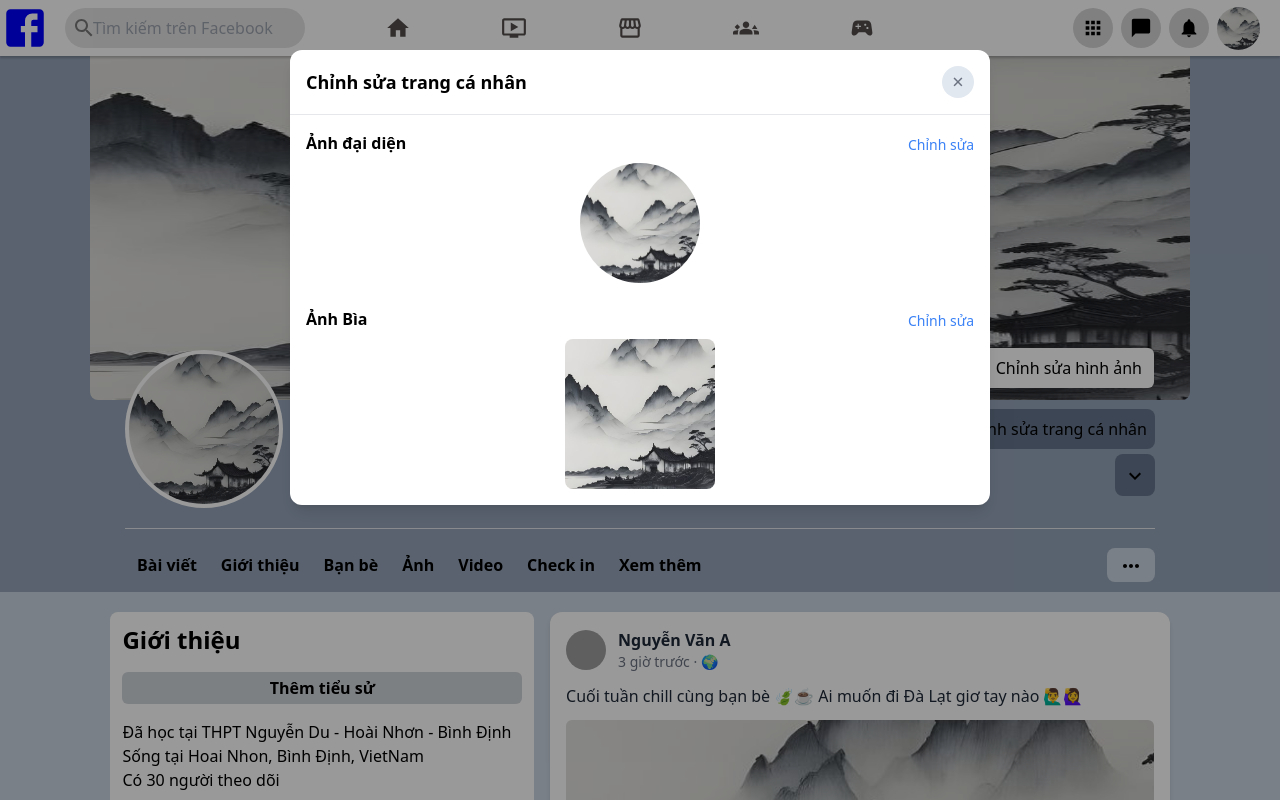
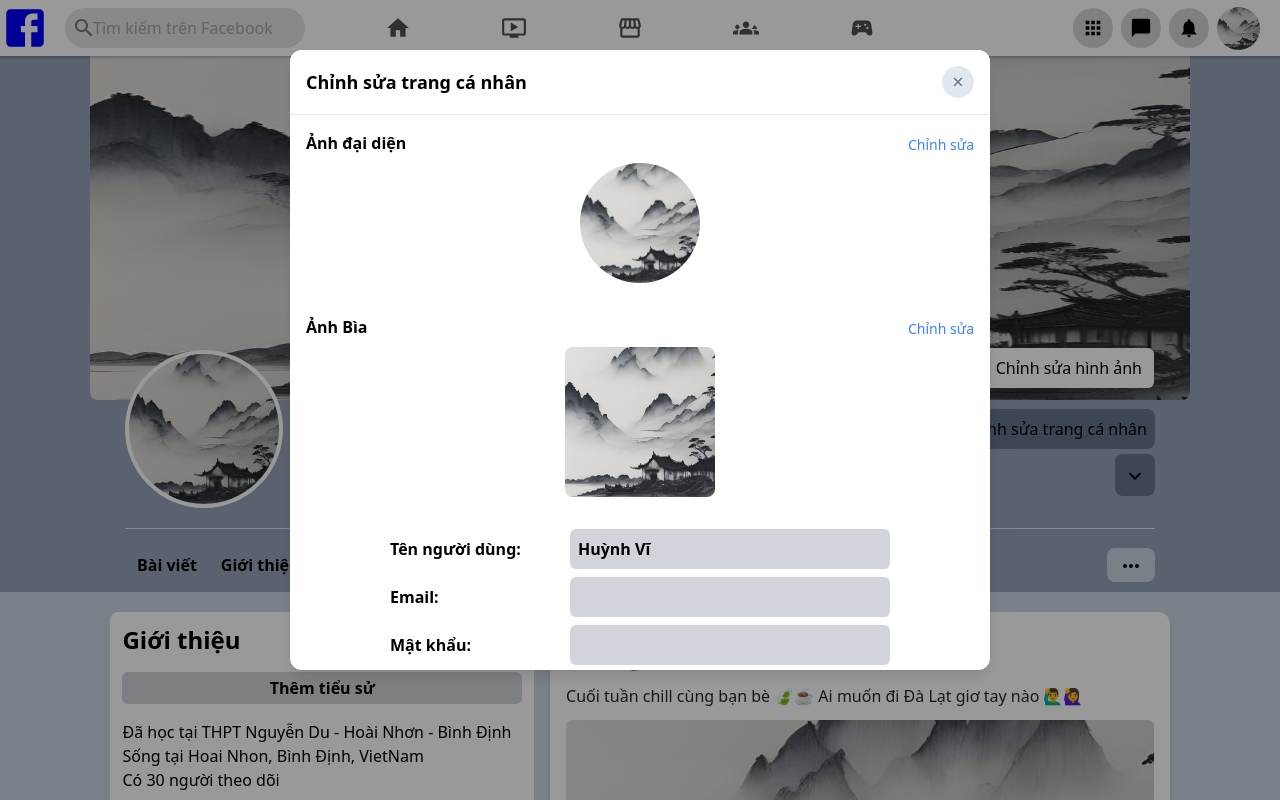
Before and after one commit to alixblu/social_network_frontend, a React (Vite) app: page /profile in a window 1280 px wide. Both pictures are taken after a click on the button "Chỉnh sửa trang cá nhân". Built offline with nearby package versions, Linux system fonts and the light colour scheme; grey boxes are pictures that could not be loaded.

Commit message:
Thêm admin

```diff
--- a/package.json
+++ b/package.json
@@ -18,7 +18,8 @@
     "react": "^19.0.0",
     "react-dom": "^19.0.0",
     "react-icons": "^5.5.0",
-    "react-router-dom": "^7.5.0"
+    "react-router-dom": "^7.5.0",
+    "tailwind-scrollbar-hide": "^2.0.0"
   },
   "devDependencies": {
     "@eslint/js": "^9.21.0",
--- a/src/config/routes.js
+++ b/src/config/routes.js
@@ -4,6 +4,7 @@ const routes = {
     friends: "/friends",     // Trang bạn bè
     login: "/login",
     register: "/register",
+    admin : "/admin",
     // Có thể thêm các route khác sau này như:
     // messages: "/messages",
     // settings: "/settings",
--- a/src/index.css
+++ b/src/index.css
@@ -2,9 +2,7 @@
 @tailwind components;
 @tailwind utilities;
 
-html, body {
-  overflow-x: hidden;
-}
+
 .app-container {
     display: flex;
     flex-direction: column;
@@ -43,5 +41,5 @@ body,
     margin: 0;
     padding: 0;
     height: 100%;
-  overflow: hidden;
+    overflow-y: auto;
   }
--- /dev/null
+++ b/src/pages/admin/admin.jsx
@@ -0,0 +1,132 @@
+import React, { useState } from 'react';
+import { useNavigate } from 'react-router-dom';
+
+function Admin() {
+  const [activeTab, setActiveTab] = useState('posts');
+  const [searchPost, setSearchPost] = useState('');
+  const [searchUser, setSearchUser] = useState('');
+
+  const posts = [
+    { id: 1, title: 'Bài viết React', content: 'Giới thiệu ReactJS' },
+    { id: 2, title: 'Bài viết Vue', content: 'Nội dung VueJS cơ bản' },
+    { id: 3, title: 'Bài viết Angular', content: 'Khái niệm Angular' },
+  ];
+
+  const users = [
+    { id: 1, name: 'Nguyễn Văn A', email: 'a@gmail.com' },
+    { id: 2, name: 'Trần Thị B', email: 'b@gmail.com' },
+    { id: 3, name: 'Lê Văn C', email: 'c@gmail.com' },
+  ];
+
+  // Lọc dữ liệu theo thanh tìm kiếm
+  const filteredPosts = posts.filter(post =>
+    post.title.toLowerCase().includes(searchPost.toLowerCase())
+  );
+
+  const filteredUsers = users.filter(user =>
+    user.name.toLowerCase().includes(searchUser.toLowerCase())
+  );
+
+  const handleLogout = () => {
+    alert('Đăng xuất thành công!');
+    navigate("/home")
+    // Logic đăng xuất ở đây (ví dụ: xoá token, chuyển hướng về trang đăng nhập...)
+  };
+
+  const navigate = useNavigate()
+  return (
+    <div className="p-6 max-w-4xl mx-auto">
+      {/* Header */}
+      <div className="flex justify-between items-center mb-6">
+        <h1 className="text-3xl font-bold">Trang Quản Trị</h1>
+        <button
+          onClick={handleLogout}
+          className="px-4 py-2 bg-blue-500 text-white rounded-md hover:bg-blue-600"
+        >
+          Đăng xuất
+        </button>
+      </div>
+
+      {/* Tabs */}
+      <ul className="flex border-b mb-6">
+        <li
+          className={`cursor-pointer px-4 py-2 font-semibold ${
+            activeTab === 'posts' ? 'border-b-2 border-blue-500 text-blue-500' : 'text-gray-500'
+          }`}
+          onClick={() => setActiveTab('posts')}
+        >
+          Quản lý Bài viết
+        </li>
+        <li
+          className={`cursor-pointer px-4 py-2 font-semibold ${
+            activeTab === 'users' ? 'border-b-2 border-blue-500 text-blue-500' : 'text-gray-500'
+          }`}
+          onClick={() => setActiveTab('users')}
+        >
+          Quản lý Người dùng
+        </li>
+      </ul>
+
+      {/* Tìm kiếm */}
+      {activeTab === 'posts' && (
+        <div className="mb-4">
+          <input
+            type="text"
+            placeholder="Tìm bài viết..."
+            className="w-full border p-2 rounded-md"
+            value={searchPost}
+            onChange={(e) => setSearchPost(e.target.value)}
+          />
+        </div>
+      )}
+
+      {activeTab === 'users' && (
+        <div className="mb-4">
+          <input
+            type="text"
+            placeholder="Tìm người dùng..."
+            className="w-full border p-2 rounded-md"
+            value={searchUser}
+            onChange={(e) => setSearchUser(e.target.value)}
+          />
+        </div>
+      )}
+
+      {/* Nội dung tương ứng */}
+      {activeTab === 'posts' && (
+        <div className="space-y-4">
+          {filteredPosts.map(post => (
+            <div key={post.id} className="p-4 border rounded-md shadow-sm">
+              <h3 className="font-bold">{post.title}</h3>
+              <p>{post.content}</p>
+            </div>
+          ))}
+          {filteredPosts.length === 0 && <p className="text-gray-500">Không tìm thấy bài viết nào.</p>}
+        </div>
+      )}
+
+      {activeTab === 'users' && (
+        <table className="w-full border-collapse border border-gray-300">
+          <thead className="bg-gray-100">
+            <tr>
+              <th className="border p-2">ID</th>
+              <th className="border p-2">Tên</th>
+              <th className="border p-2">Email</th>
+            </tr>
+          </thead>
+          <tbody>
+            {filteredUsers.map(user => (
+              <tr key={user.id}>
+                <td className="border p-2">{user.id}</td>
+                <td className="border p-2">{user.name}</td>
+                <td className="border p-2">{user.email}</td>
+              </tr>
+            ))}
+          </tbody>
+        </table>
+      )}
+    </div>
+  );
+}
+
+export default Admin;
--- a/src/pages/user/profile.jsx
+++ b/src/pages/user/profile.jsx
@@ -28,10 +28,24 @@ function Profile() {
     setOpenEdit(!isOpenEdit);
   };
 
+  const [username, setUsername] = useState("Huỳnh Vĩ");
+  const [showFileInput, setShowFileInput] = useState(false);
+  const fileInputRef = useRef(null);
+
+  const handleEditClick = () => {
+    fileInputRef.current.click();
+  };
+
+  const handleFileChange = (event) => {
+    const file = event.target.files[0];
+    if (file) {
+      console.log("Đã chọn ảnh:", file.name);
+    }
+  };
   const navigate = useNavigate();
 
   return (
-    <div className="flex flex-col relative justify-center max-h-max">
+    <div className="flex flex-col relative justify-center h-auto">
       <Header />
       <div className="relative">
         {/* top */}
@@ -69,14 +83,14 @@ function Profile() {
               </div>
               <div className="relative w-full flex justify-end gap-3">
                 <button className="flex items-center px-2 py-2 bg-slate-500 rounded-lg">
-                  <Add/>
+                  <Add />
                   Thêm vào tin
                 </button>
                 <button
                   onClick={toggleEdit}
                   className="flex items-center px-2 py-2 bg-slate-500 rounded-lg"
                 >
-                  <Edit/>
+                  <Edit />
                   Chỉnh sửa trang cá nhân
                 </button>
                 <button className="absolute right-0 top-[45px] px-2 py-2 bg-slate-500 rounded-lg">
@@ -200,8 +214,8 @@ function Profile() {
           <div className="fixed inset-0 bg-black bg-opacity-40 z-40" />
 
           {/* Modal content */}
-          <div className="fixed top-[50px] left-1/2 -translate-x-1/2 w-full  max-w-[700px]  bg-white rounded-xl shadow-lg z-50">
-            <div className="flex justify-between items-center p-4 border-b">
+          <div className="fixed top-[50px] left-1/2 -translate-x-1/2 w-full  max-w-[700px] max-h-[620px] overflow-y-auto bg-white rounded-xl shadow-lg z-50 scrollbar-hide">
+            <div className="sticky top-0 flex justify-between items-center p-4 border-b bg-white">
               <h2 className="text-lg font-semibold">Chỉnh sửa trang cá nhân</h2>
               <button
                 onClick={toggleEdit}
@@ -211,16 +225,28 @@ function Profile() {
               </button>
             </div>
 
-            <div className="p-4 space-y-6">
+            <div className="  p-4 space-y-8">
               {/* Ảnh đại diện */}
               <div className="text-center">
                 <div className="flex justify-between">
                   <h3 className="font-semibold mb-2 text-left">Ảnh đại diện</h3>
-                  <p className="text-blue-500 text-sm mt-1 cursor-pointer hover:underline">Chỉnh sửa</p>
+                  <p
+                    className="text-blue-500 text-sm mt-1 cursor-pointer hover:underline"
+                    onClick={handleEditClick}
+                  >
+                    Chỉnh sửa
+                  </p>
                 </div>
                 <img
                   src="./src/assets/1.png"
                   className="w-[120px] h-[120px] rounded-full mx-auto object-cover"
+                />
+                <input
+                  type="file"
+                  accept="image/*"
+                  className="hidden"
+                  ref={fileInputRef}
+                  onChange={handleFileChange}
                 />
               </div>
 
@@ -228,18 +254,57 @@ function Profile() {
               <div className="text-center">
                 <div className="flex justify-between">
                   <h3 className="font-semibold mb-2 text-left">Ảnh Bìa</h3>
-                  <p className="text-blue-500 text-sm mt-1 cursor-pointer hover:underline">Chỉnh sửa</p>
+                  <p className="text-blue-500 text-sm mt-1 cursor-pointer hover:underline">
+                    Chỉnh sửa
+                  </p>
                 </div>
                 <img
                   src="./src/assets/1.png"
                   className="rounded-lg mx-auto max-h-[150px] object-cover"
                 />
               </div>
+              <div className="flex flex-col justify-center items-center">
+                <div className="w-full max-w-[500px] space-y-2">
+                  <div className="flex justify-between items-center">
+                    <label className="font-semibold" htmlFor="">
+                      Tên người dùng:{" "}
+                    </label>
+                    <input
+                      className="w-80 h-10 bg-gray-300 font-semibold rounded-md outline-none p-2"
+                      value={username}
+                      onChange={(e) => setUsername(e.target.value)}
+                      type="text"
+                    />
+                  </div>
+                  <div className="flex justify-between items-center">
+                    <label className="font-semibold" htmlFor="">
+                      Email:{" "}
+                    </label>
+                    <input
+                      className="w-80 h-10 bg-gray-300 rounded-md  outline-none p-2"
+                      type="email"
+                    />
+                  </div>
+                  <div className="flex justify-between items-center">
+                    <label className="font-semibold" htmlFor="">
+                      Mật khẩu:{" "}
+                    </label>
+                    <input
+                      className="w-80 h-10 bg-gray-300 rounded-md  outline-none p-2"
+                      type="password"
+                    />
+                  </div>
+                  <div className="flex justify-center items-center pt-5">
+                    <button className="px-4 py-2 font-semibold bg-green-300 rounded-full">
+                      Chỉnh sửa
+                    </button>
+                  </div>
+                </div>
+              </div>
             </div>
           </div>
         </>
       )}
-
     </div>
   );
 }
--- a/src/router/routes.js
+++ b/src/router/routes.js
@@ -4,6 +4,7 @@ import Profile from "../pages/user/profile";
 import FriendsPage from '../pages/user/FriendsPage'
 import Login from '../pages/auth/login'
 import Register from '../pages/auth/register'
+import Admin from '../pages/admin/admin'
 
 const PublicRoutes = [
     {path : config.routes.home , component: Home},
@@ -11,6 +12,7 @@ const PublicRoutes = [
     {path: config.routes.friends, component: FriendsPage },
     {path: config.routes.login, component: Login },
     {path: config.routes.register, component: Register },
+    {path: config.routes.admin, component: Admin },
 ];
 
 export default PublicRoutes;
--- a/tailwind.config.js
+++ b/tailwind.config.js
@@ -7,5 +7,7 @@ export default {
   theme: {
     extend: {},
   },
-  plugins: [],
+  plugins: [
+    require('tailwind-scrollbar-hide')
+  ],
 }
```
Also changed, not shown: src/components/header/header.jsx (+15 -7 lines), src/assets/4.jpg (added), 1 other file (tests, documents, lock files or other folders). Lines whose indentation alone changed are shown as unchanged.
